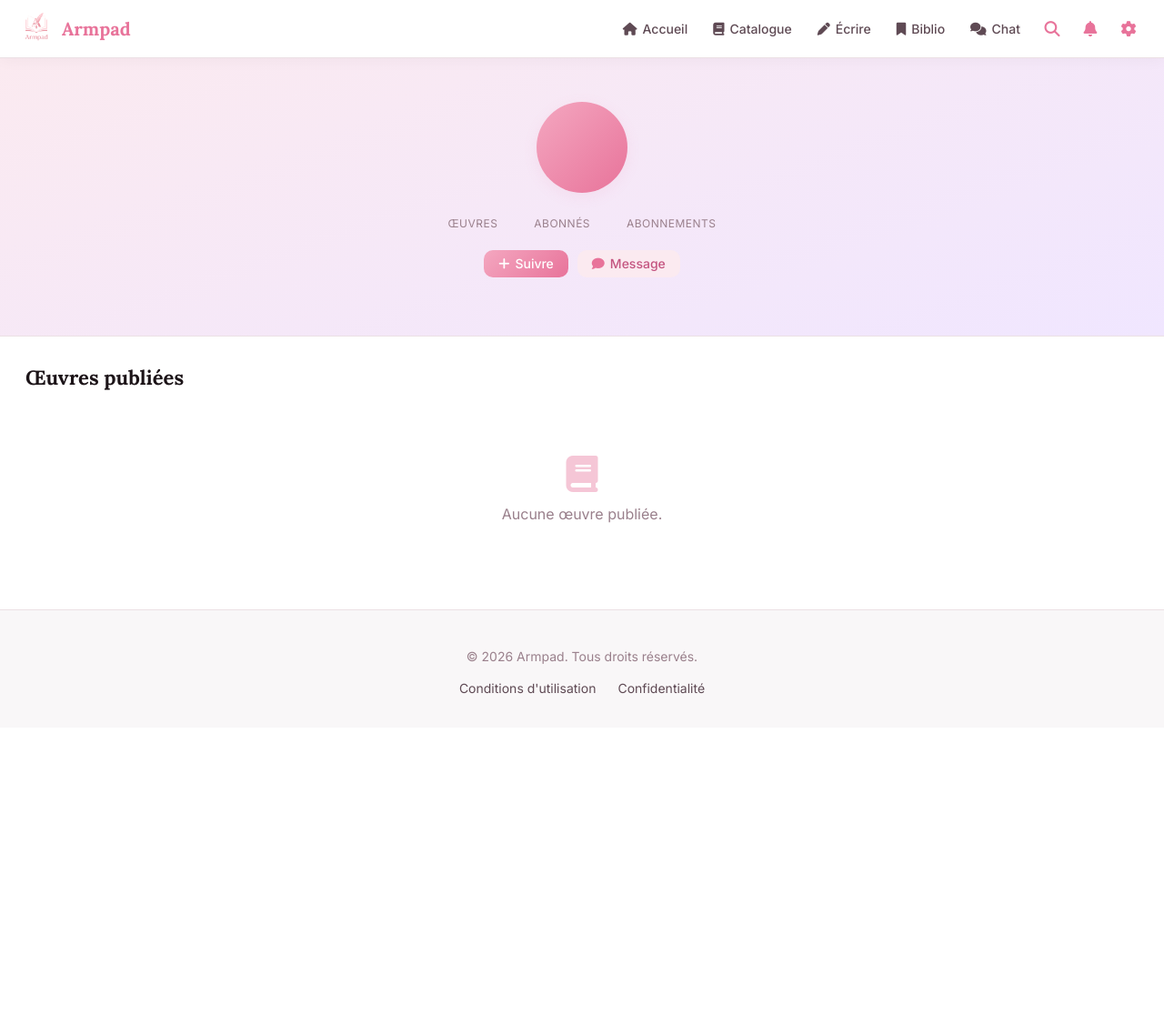
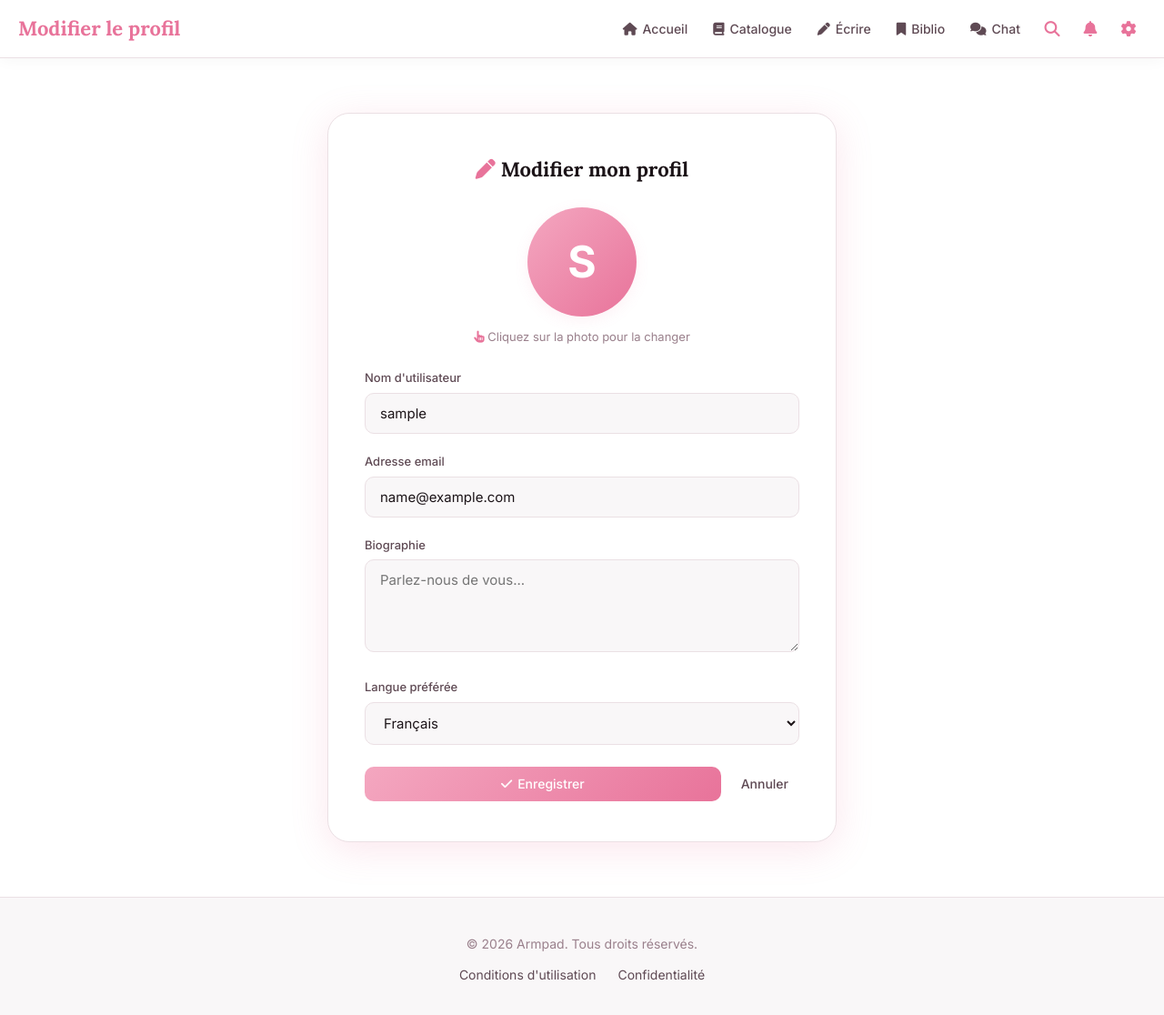
Before and after one commit to Army-ui/Armpad, a Django app: page /profil/modifier/ in a window 1280 px wide. Shown: the whole page at 91% size. Before the commit the page ends 763 px from the top, so only its background shows below. Run offline with Django 5.2, Linux system fonts and the light colour scheme; the visitor is signed in with stand-in values (Sample User, id 1); data comes from the database, SQL or seed files in the repository; parts of the project's set-up code (start-up, migrations or seed data) failed here and were passed over.

Commit message:
Revamp profile edit page with avatar upload
Updated profile editing page to allow users to modify their profile information and avatar.

```diff
--- a/templates/armpad/profile_edit.html
+++ b/templates/armpad/profile_edit.html
@@ -1,93 +1,111 @@
 {% extends 'armpad/base.html' %}
 {% load static %}
 {% load i18n %}
-{% block title %}{{ profile_user.username }} - Armpad{% endblock %}
+{% block title %}{% trans "Modifier le profil" %} - Armpad{% endblock %}
 
 {% block content %}
-<div class="profile-header">
-    {% if profile_user.avatar and profile_user.avatar.name %}
-        <img src="{{ profile_user.avatar.url }}" alt="{{ profile_user.username }}" class="profile-avatar">
-    {% else %}
-        <div class="profile-avatar" style="background:linear-gradient(135deg,var(--primary-light),var(--primary));color:white;display:flex;align-items:center;justify-content:center;font-size:42px;font-weight:700;text-transform:uppercase;margin:0 auto;">
-            {{ profile_user.username|first|upper }}
+<div class="auth-card" style="max-width:560px;">
+    <h1 class="section-title" style="text-align:center;margin-bottom:24px;">
+        <i class="fa-solid fa-pen"></i> {% trans "Modifier mon profil" %}
+    </h1>
+
+    <form method="post" enctype="multipart/form-data">
+        {% csrf_token %}
+
+        <!-- ═══ AVATAR CLIQUABLE ═══ -->
+        <div style="text-align:center;margin-bottom:24px;">
+            <div id="avatar-clickable" style="position:relative;display:inline-block;cursor:pointer;" title="{% trans 'Cliquez pour changer la photo' %}">
+                {% if user.avatar and user.avatar.name %}
+                    <img id="avatar-preview" src="{{ user.avatar.url }}" alt="{{ user.username }}"
+                         style="width:120px;height:120px;border-radius:50%;object-fit:cover;display:block;box-shadow:0 4px 16px var(--shadow-md);transition:all 0.25s ease;">
+                {% else %}
+                    <div id="avatar-preview-placeholder"
+                         style="width:120px;height:120px;border-radius:50%;background:linear-gradient(135deg,var(--primary-light),var(--primary));color:white;font-size:48px;font-weight:700;display:flex;align-items:center;justify-content:center;text-transform:uppercase;box-shadow:0 4px 16px var(--shadow-md);transition:all 0.25s ease;">
+                        {{ user.username|first|upper }}
+                    </div>
+                    <img id="avatar-preview" src="" alt=""
+                         style="display:none;width:120px;height:120px;border-radius:50%;object-fit:cover;box-shadow:0 4px 16px var(--shadow-md);transition:all 0.25s ease;">
+                {% endif %}
+
+                <div id="avatar-overlay" style="position:absolute;inset:0;border-radius:50%;background:rgba(0,0,0,0.55);display:flex;flex-direction:column;align-items:center;justify-content:center;color:white;opacity:0;transition:opacity 0.25s ease;pointer-events:none;">
+                    <i class="fa-solid fa-camera" style="font-size:28px;margin-bottom:6px;"></i>
+                    <span style="font-size:12px;font-weight:600;">{% trans "Changer" %}</span>
+                </div>
+            </div>
+
+            <p class="text-muted" style="font-size:13px;margin-top:12px;">
+                <i class="fa-solid fa-hand-pointer"></i> {% trans "Cliquez sur la photo pour la changer" %}
+            </p>
+
+            <input type="file" name="avatar" id="avatar-input" accept="image/*" style="display:none;">
         </div>
-    {% endif %}
 
-    <h1 class="profile-name">{{ profile_user.username }}</h1>
-    {% if profile_user.bio %}<p class="profile-bio">{{ profile_user.bio }}</p>{% endif %}
+        {% for field in form %}
+            {% if field.name != 'avatar' %}
+                <div class="form-group">
+                    <label class="form-label" for="{{ field.id_for_label }}">{{ field.label }}</label>
+                    {{ field }}
+                    {% if field.help_text %}<small class="text-muted" style="font-size:12px;display:block;margin-top:4px;">{{ field.help_text }}</small>{% endif %}
+                    {% if field.errors %}<small style="color:#DC2626;display:block;margin-top:4px;">{{ field.errors.0 }}</small>{% endif %}
+                </div>
+            {% endif %}
+        {% endfor %}
 
-    <div class="profile-stats">
-        <div class="profile-stat">
-            <div class="profile-stat-number">{{ profile_user.works.count }}</div>
-            <div class="profile-stat-label">{% trans "Œuvres" %}</div>
+        <div style="display:flex;gap:10px;flex-wrap:wrap;margin-top:24px;">
+            <button type="submit" class="btn btn-primary" style="flex:1;justify-content:center;padding:12px;">
+                <i class="fa-solid fa-check"></i> {% trans "Enregistrer" %}
+            </button>
+            <a href="{% url 'web:profile' user.slug %}" class="btn btn-ghost" style="padding:12px;">{% trans "Annuler" %}</a>
         </div>
-        <a href="{% url 'users:followers_list' profile_user.slug %}" class="profile-stat" style="text-decoration:none;">
-            <div class="profile-stat-number" id="followers-count">{{ profile_user.followers_count }}</div>
-            <div class="profile-stat-label">{% trans "Abonnés" %}</div>
-        </a>
-        <a href="{% url 'users:following_list' profile_user.slug %}" class="profile-stat" style="text-decoration:none;">
-            <div class="profile-stat-number">{{ profile_user.following_count }}</div>
-            <div class="profile-stat-label">{% trans "Abonnements" %}</div>
-        </a>
-    </div>
-
-    <div style="margin-top:20px;display:flex;gap:10px;justify-content:center;flex-wrap:wrap;">
-        {% if user == profile_user %}
-            <a href="{% url 'web:profile_edit' %}" class="btn btn-primary">
-                <i class="fa-solid fa-pen"></i> {% trans "Modifier mon profil" %}
-            </a>
-            <a href="{% url 'web:write' %}" class="btn btn-outline">
-                <i class="fa-solid fa-plus"></i> {% trans "Nouvelle œuvre" %}
-            </a>
-        {% elif user.is_authenticated %}
-            {% if is_friend %}
-                <span class="btn btn-outline" style="cursor:default;background:var(--primary-soft);">
-                    <i class="fa-solid fa-user-group"></i> {% trans "Vous êtes amis" %}
-                </span>
-            {% endif %}
-            <button class="btn {% if is_following %}btn-outline{% else %}btn-primary{% endif %}" id="follow-btn" data-url="{% url 'users:toggle_follow' profile_user.slug %}">
-                {% if is_following %}
-                    <i class="fa-solid fa-check"></i> {% trans "Abonné" %}
-                {% elif is_follower %}
-                    <i class="fa-solid fa-rotate-left"></i> {% trans "Suivre en retour" %}
-                {% else %}
-                    <i class="fa-solid fa-plus"></i> {% trans "Suivre" %}
-                {% endif %}
-            </button>
-            <a href="{% url 'web:chat_conversation' profile_user.slug %}" class="btn btn-outline">
-                <i class="fa-solid fa-comment"></i> {% trans "Message" %}
-            </a>
-        {% else %}
-            <a href="{% url 'users_web:login' %}" class="btn btn-primary">
-                <i class="fa-solid fa-plus"></i> {% trans "Suivre" %}
-            </a>
-        {% endif %}
-    </div>
+    </form>
 </div>
 
-<section>
-    <div class="section-header">
-        <h2 class="section-title">{% trans "Œuvres publiées" %}</h2>
-    </div>
-    <div class="works-grid">
-        {% for work in profile_user.works.all %}
-            <a href="{% url 'web:work_detail' work.pk %}" class="card">
-                {% if work.cover and work.cover.name %}
-                    <img src="{{ work.cover.url }}" alt="{{ work.title }}" class="card-cover">
-                {% else %}
-                    <div class="card-cover-placeholder"><i class="fa-solid fa-book"></i></div>
-                {% endif %}
-                <div class="card-body">
-                    <h3 class="card-title">{{ work.title }}</h3>
-                    <p class="card-author">{{ work.author.username }}</p>
-                </div>
-            </a>
-        {% empty %}
-            <p class="text-muted" style="grid-column:1/-1;padding:40px;text-align:center;">
-                <i class="fa-solid fa-book" style="font-size:40px;display:block;margin-bottom:12px;opacity:0.4;"></i>
-                {% trans "Aucune œuvre publiée." %}
-            </p>
-        {% endfor %}
-    </div>
-</section>
+<script>
+document.addEventListener('DOMContentLoaded', function() {
+    const clickable = document.getElementById('avatar-clickable');
+    const input = document.getElementById('avatar-input');
+    const preview = document.getElementById('avatar-preview');
+    const placeholder = document.getElementById('avatar-preview-placeholder');
+    const overlay = document.getElementById('avatar-overlay');
+
+    if (!clickable || !input) return;
+
+    clickable.addEventListener('click', function() { input.click(); });
+
+    clickable.addEventListener('mouseenter', function() {
+        overlay.style.opacity = '1';
+        preview.style.transform = 'scale(1.05)';
+        if (placeholder) placeholder.style.transform = 'scale(1.05)';
+    });
+    clickable.addEventListener('mouseleave', function() {
+        overlay.style.opacity = '0';
+        preview.style.transform = 'scale(1)';
+        if (placeholder) placeholder.style.transform = 'scale(1)';
+    });
+
+    input.addEventListener('change', function(e) {
+        const file = e.target.files[0];
+        if (!file) return;
+
+        if (!file.type.startsWith('image/')) {
+            alert("{% trans 'Veuillez sélectionner une image.' %}");
+            input.value = '';
+            return;
+        }
+        if (file.size > 5 * 1024 * 1024) {
+            alert("{% trans 'Fichier trop volumineux. Limite : 5 Mo.' %}");
+            input.value = '';
+            return;
+        }
+
+        const reader = new FileReader();
+        reader.onload = function(ev) {
+            preview.src = ev.target.result;
+            preview.style.display = 'block';
+            if (placeholder) placeholder.style.display = 'none';
+        };
+        reader.readAsDataURL(file);
+    });
+});
+</script>
 {% endblock %}
```
